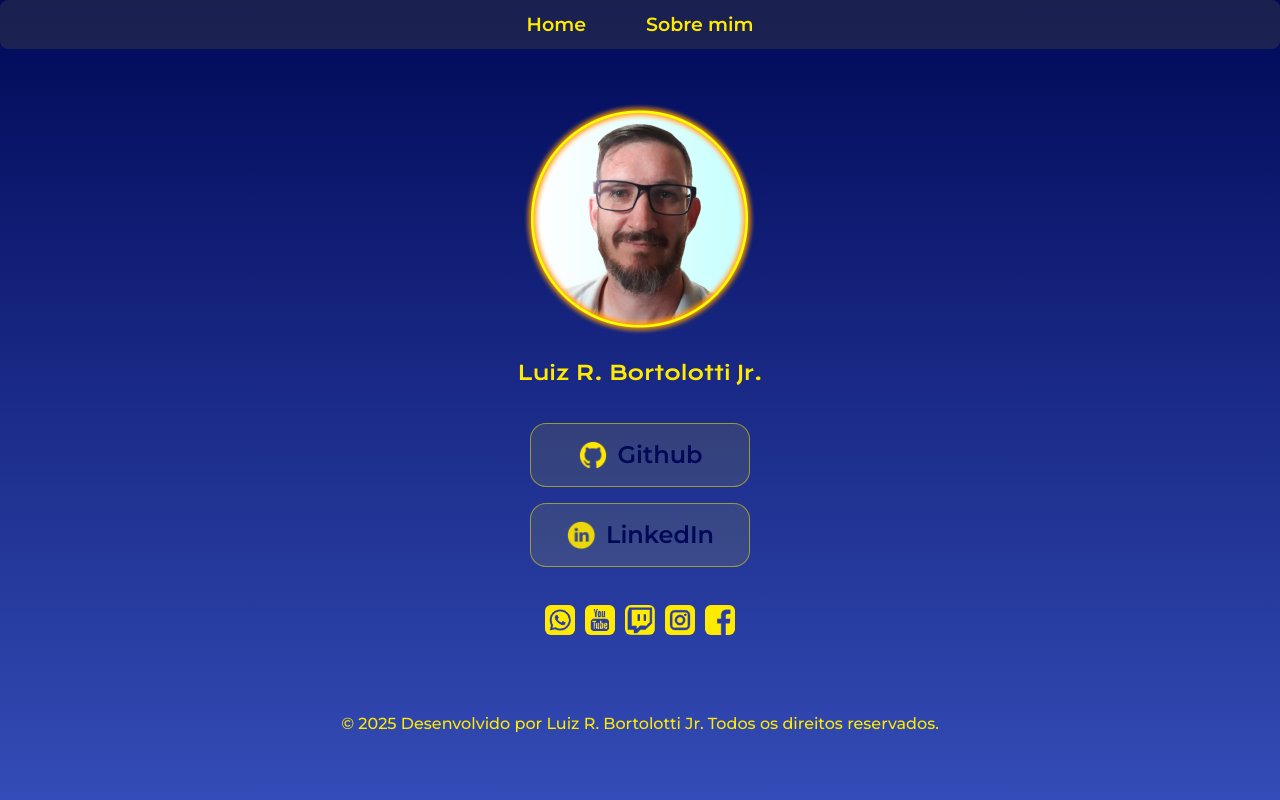
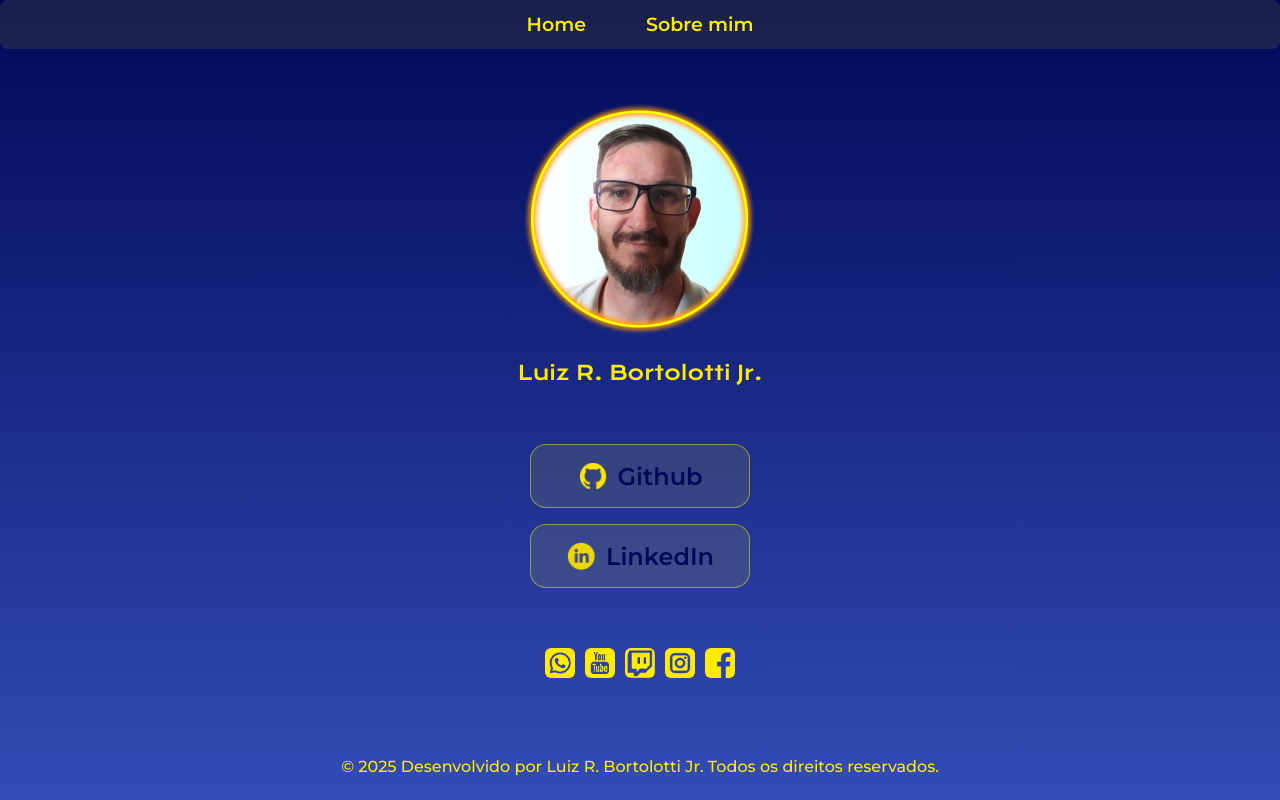
Before and after one commit to crusaderMD/perfil-dev, a plain HTML site: page index.html in a window 1280 px wide. Drawn offline with nearby package versions, Linux system fonts and the light colour scheme.

Commit message:
Modificando posicionamento do footer

```diff
--- a/styles/style.css
+++ b/styles/style.css
@@ -22,8 +22,13 @@
   --font-secondary: "Montserrat", serif;
 }
 
+html, body {
+  height: 100%;
+  display: flex;
+  flex-direction: column;
+}
+
 body {
-  /*background-image: url(assets/bgmod.png); /* Caminho da imagem de fundo */
   background: linear-gradient(#000957, #344CB7);
   background-attachment: fixed; /* Imagem de fundo permanece fixa */
   background-repeat: no-repeat; /* Imagem de fundo não repete */
@@ -59,6 +64,7 @@ body {
 
 /* Referente ao elemento <main> */
 .apresentacao {
+  flex: 1;
   padding: 4% 10%;
   display: flex; /* Flexbox */
   flex-direction: column;
@@ -157,6 +163,7 @@ body {
 /* Daqui pra baixo é referente ao aboutme */
 
 .sobremim {
+  flex: 1;
   display: flex;
   justify-content: center;
   align-items: center;
```
